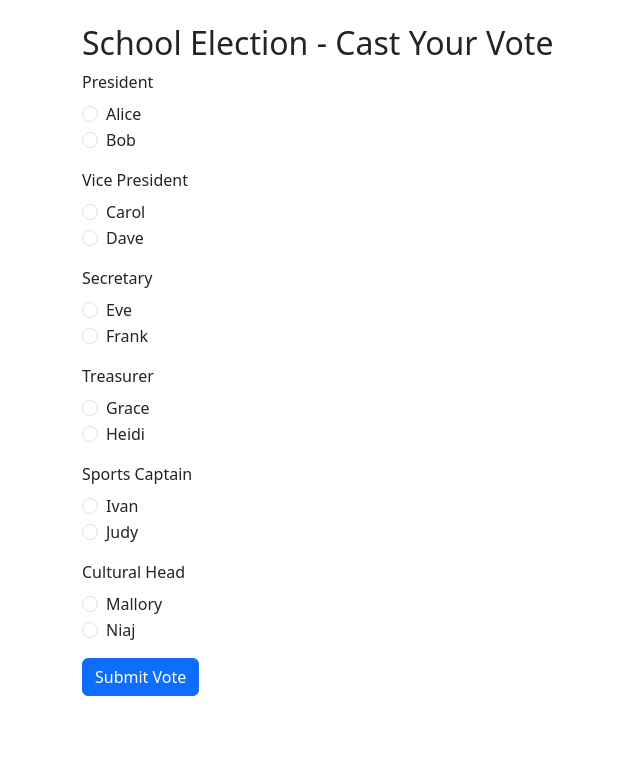
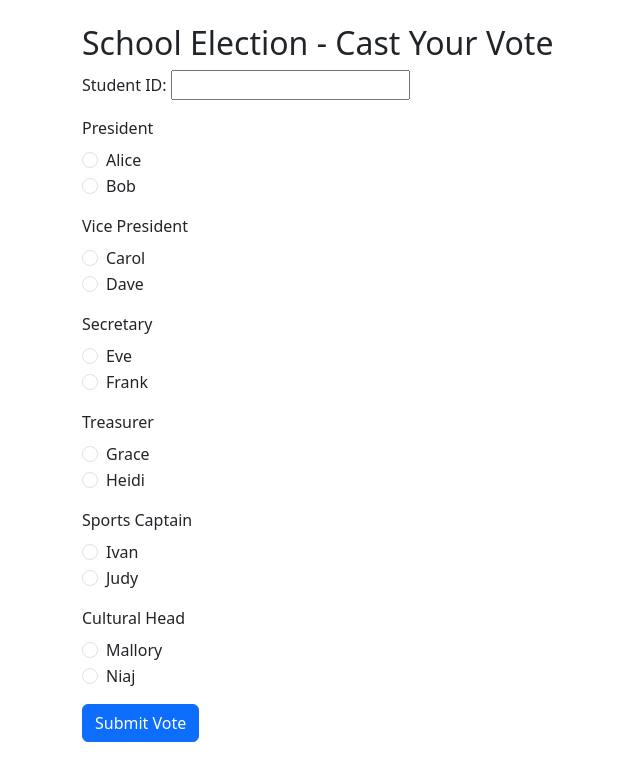
Before and after one commit to sajingeorgemathew/School-Election-Voting-App, a Flask app: page / in a window 1280 px wide. Shown: the top 781 px of the page, without its empty margins (0-640 px from the left). Run offline with Flask 3, Linux system fonts and the light colour scheme.

Commit message:
Add student ID validation to prevent duplicate votes

```diff
--- a/app.py
+++ b/app.py
@@ -11,6 +11,7 @@ def init_db():
     c.execute('''
         CREATE TABLE IF NOT EXISTS votes (
             id INTEGER PRIMARY KEY AUTOINCREMENT,
+            student_id TEXT,
             position TEXT,
             candidate TEXT
         )
@@ -34,11 +35,24 @@ def vote_form():
 # Save vote
 @app.route('/submit', methods=['POST'])
 def submit_vote():
+    student_id = request.form.get('student_id')
+
     conn = sqlite3.connect('database.db')
     c = conn.cursor()
+
+    # Check if student already voted
+    c.execute("SELECT COUNT(*) FROM votes WHERE student_id = ?", (student_id,))
+    if c.fetchone()[0] > 0:
+        conn.close()
+        return "You have already voted. Only one vote per student is allowed."
+
+    # Save each vote per position
     for position in request.form:
+        if position == 'student_id':
+            continue
         candidate = request.form[position]
-        c.execute("INSERT INTO votes (position, candidate) VALUES (?, ?)", (position, candidate))
+        c.execute("INSERT INTO votes (student_id, position, candidate) VALUES (?, ?, ?)", (student_id, position, candidate))
+
     conn.commit()
     conn.close()
     return render_template('success.html')
--- a/templates/vote.html
+++ b/templates/vote.html
@@ -8,6 +8,10 @@
     <div class="container">
         <h2>School Election - Cast Your Vote</h2>
         <form method="POST" action="/submit">
+            <div class="mb-3">
+                <label for="student_id">Student ID:</label>
+                <input type="text" name="student_id" required>
+            </div>
             {% for position, candidates in positions.items() %}
                 <div class="mb-3">
                     <label class="form-label">{{ position }}</label>
```
